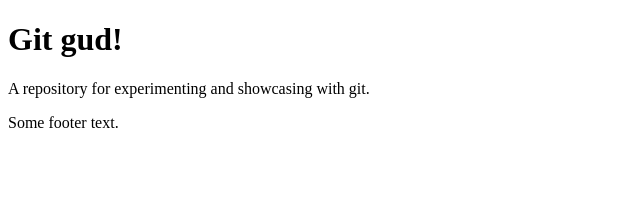
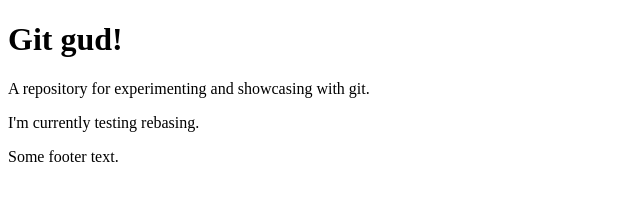
Before and after one commit to silnin/git-gud, a plain HTML site: page index.html in a window 1280 px wide. Shown: the whole page, without its empty margins (0-640 px from the left). Drawn offline with Linux system fonts and the light colour scheme.

Commit message:
Add paragraph about testing rebasing

```diff
--- a/index.html
+++ b/index.html
@@ -7,6 +7,7 @@
 <body>
     <h1>Git gud!</h1>
     <p>A repository for experimenting and showcasing with git.</p>
+    <p>I'm currently testing rebasing.</p>
     <footer>
         <span>Some footer text.</span>
     </footer>
```
